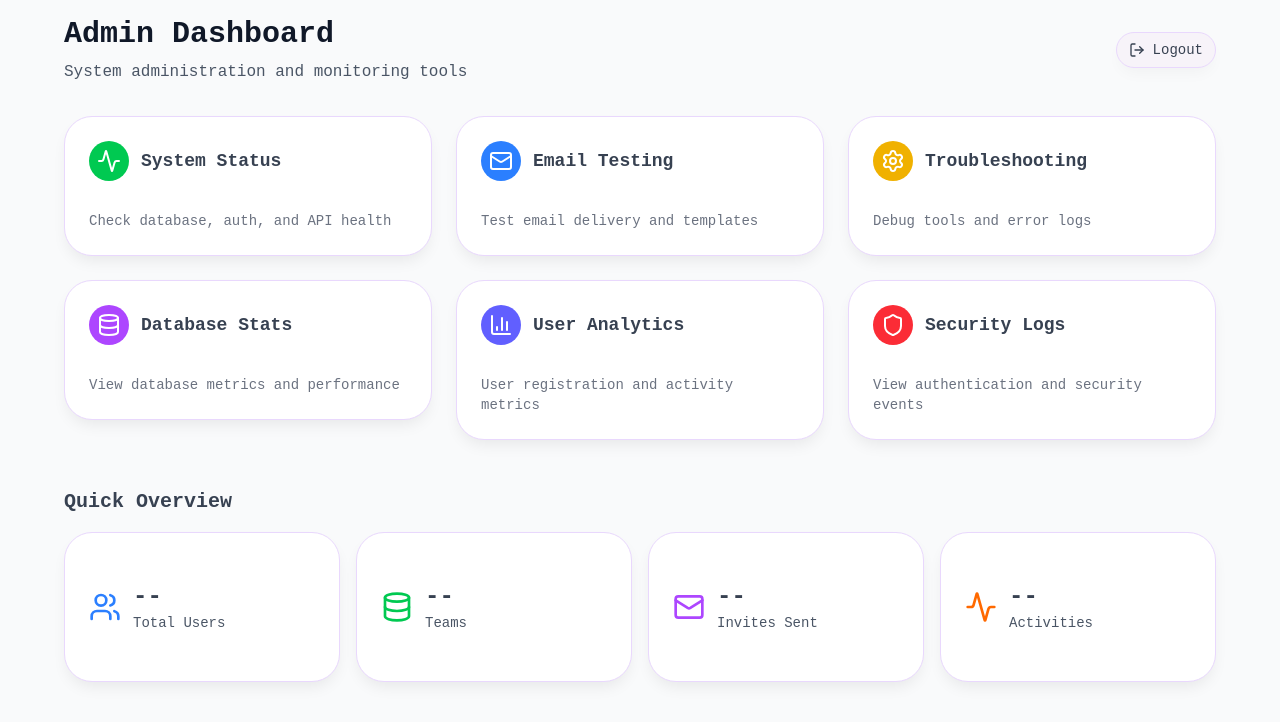
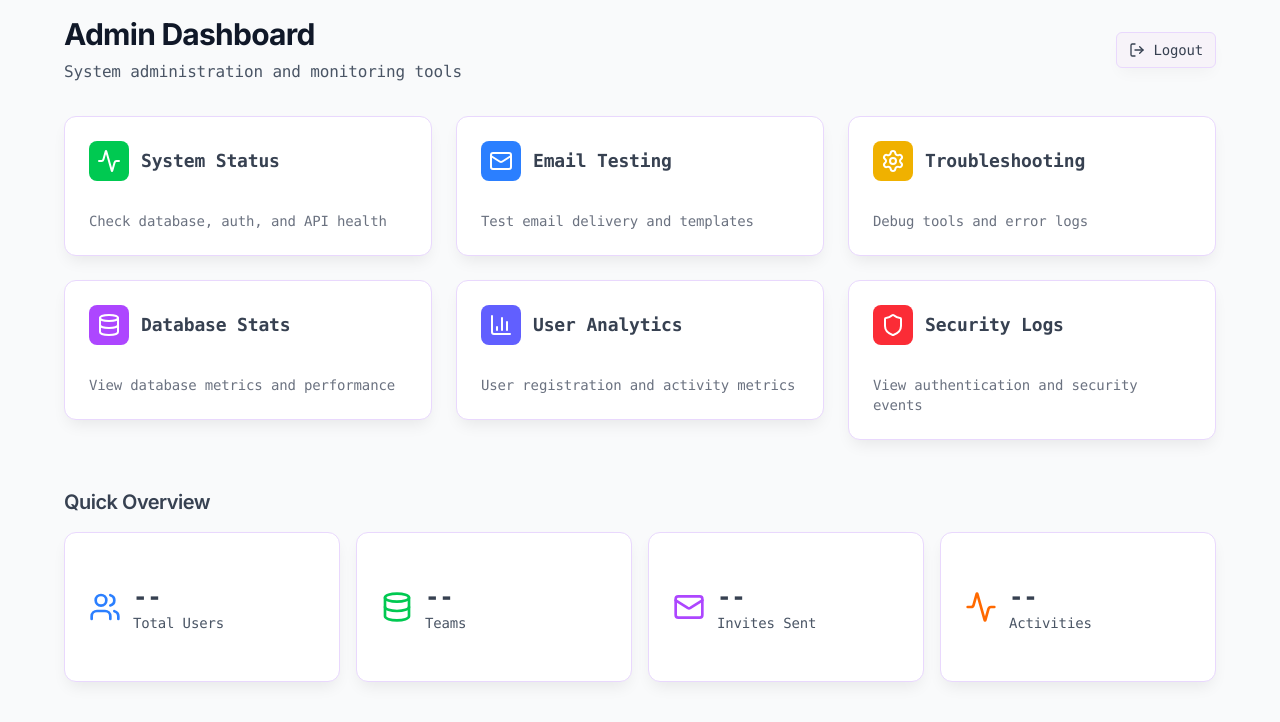
Before and after one commit to certainlyMohneeesh/nesternity, a Next.js app: page /admin/dashboard in a window 1280 px wide. Shown: the top 722 px of the page. Built offline with nearby package versions, Linux system fonts and the light colour scheme.

Commit message:
changed the font style to Inter

```diff
--- a/src/styles/globals.css
+++ b/src/styles/globals.css
@@ -6,8 +6,8 @@
 @theme inline {
   --color-background: var(--background);
   --color-foreground: var(--foreground);
-  --font-sans: Open Sans, sans-serif;
-  --font-mono: IBM Plex Mono, monospace;
+  --font-sans: "Inter", ui-sans-serif, system-ui, -apple-system, BlinkMacSystemFont, "Segoe UI", Roboto, "Helvetica Neue", Arial, "Noto Sans", sans-serif, "Apple Color Emoji", "Segoe UI Emoji", "Segoe UI Symbol", "Noto Color Emoji";
+  --font-mono: "JetBrains Mono", ui-monospace, SFMono-Regular, "SF Mono", Consolas, "Liberation Mono", Menlo, monospace;
   --color-sidebar-ring: var(--sidebar-ring);
   --color-sidebar-border: var(--sidebar-border);
   --color-sidebar-accent-foreground: var(--sidebar-accent-foreground);
@@ -41,14 +41,14 @@
   --radius-md: calc(var(--radius) - 2px);
   --radius-lg: var(--radius);
   --radius-xl: calc(var(--radius) + 4px);
-  --font-serif: Source Serif 4, serif;
-  --radius: 1.5rem;
+  --font-serif: "Inter", ui-serif, Georgia, Cambria, "Times New Roman", Times, serif;
+  --radius: 0.5rem;
   --tracking-tighter: calc(var(--tracking-normal) - 0.05em);
   --tracking-tight: calc(var(--tracking-normal) - 0.025em);
   --tracking-wide: calc(var(--tracking-normal) + 0.025em);
   --tracking-wider: calc(var(--tracking-normal) + 0.05em);
   --tracking-widest: calc(var(--tracking-normal) + 0.1em);
-  --tracking-normal: var(--tracking-normal);
+  --tracking-normal: -0.01em;
   --shadow-2xl: var(--shadow-2xl);
   --shadow-xl: var(--shadow-xl);
   --shadow-lg: var(--shadow-lg);
@@ -69,7 +69,7 @@
 }
 
 :root {
-  --radius: 1.5rem;
+  --radius: 0.5rem;
   --background: oklch(0.9689 0.0090 314.7819);
   --foreground: oklch(0.3729 0.0306 259.7328);
   --card: oklch(1.0000 0 0);
@@ -102,16 +102,16 @@
   --sidebar-border: oklch(0.9073 0.0530 306.0902);
   --sidebar-ring: oklch(0.7090 0.1592 293.5412);
   --destructive-foreground: oklch(1.0000 0 0);
-  --font-sans: Open Sans, sans-serif;
-  --font-serif: Source Serif 4, serif;
-  --font-mono: IBM Plex Mono, monospace;
+  --font-sans: "Inter", ui-sans-serif, system-ui, -apple-system, BlinkMacSystemFont, "Segoe UI", Roboto, "Helvetica Neue", Arial, "Noto Sans", sans-serif;
+  --font-serif: "Inter", ui-serif, Georgia, Cambria, "Times New Roman", Times, serif;
+  --font-mono: "JetBrains Mono", ui-monospace, SFMono-Regular, "SF Mono", Consolas, "Liberation Mono", Menlo, monospace;
   --shadow-color: hsl(0 0% 0%);
   --shadow-opacity: 0.08;
   --shadow-blur: 16px;
   --shadow-spread: -4px;
   --shadow-offset-x: 0px;
   --shadow-offset-y: 8px;
-  --letter-spacing: 0em;
+  --letter-spacing: -0.01em;
   --spacing: 0.25rem;
   --shadow-2xs: 0px 8px 16px -4px hsl(0 0% 0% / 0.04);
   --shadow-xs: 0px 8px 16px -4px hsl(0 0% 0% / 0.04);
@@ -121,7 +121,7 @@
   --shadow-lg: 0px 8px 16px -4px hsl(0 0% 0% / 0.08), 0px 4px 6px -5px hsl(0 0% 0% / 0.08);
   --shadow-xl: 0px 8px 16px -4px hsl(0 0% 0% / 0.08), 0px 8px 10px -5px hsl(0 0% 0% / 0.08);
   --shadow-2xl: 0px 8px 16px -4px hsl(0 0% 0% / 0.20);
-  --tracking-normal: 0em;
+  --tracking-normal: -0.01em;
 }
 
 .dark {
@@ -157,17 +157,17 @@
   --sidebar-border: oklch(0.3416 0.0444 308.8496);
   --sidebar-ring: oklch(0.7874 0.1179 295.7538);
   --destructive-foreground: oklch(0.2161 0.0061 56.0434);
-  --radius: 1.5rem;
-  --font-sans: Open Sans, sans-serif;
-  --font-serif: Source Serif 4, serif;
-  --font-mono: IBM Plex Mono, monospace;
+  --radius: 0.5rem;
+  --font-sans: "Inter", ui-sans-serif, system-ui, -apple-system, BlinkMacSystemFont, "Segoe UI", Roboto, "Helvetica Neue", Arial, "Noto Sans", sans-serif;
+  --font-serif: "Inter", ui-serif, Georgia, Cambria, "Times New Roman", Times, serif;
+  --font-mono: "JetBrains Mono", ui-monospace, SFMono-Regular, "SF Mono", Consolas, "Liberation Mono", Menlo, monospace;
   --shadow-color: hsl(0 0% 0%);
   --shadow-opacity: 0.08;
   --shadow-blur: 16px;
   --shadow-spread: -4px;
   --shadow-offset-x: 0px;
   --shadow-offset-y: 8px;
-  --letter-spacing: 0em;
+  --letter-spacing: -0.01em;
   --spacing: 0.25rem;
   --shadow-2xs: 0px 8px 16px -4px hsl(0 0% 0% / 0.04);
   --shadow-xs: 0px 8px 16px -4px hsl(0 0% 0% / 0.04);
@@ -184,7 +184,24 @@
     @apply border-border outline-ring/50;
   }
   body {
-    @apply bg-background text-foreground;
+    @apply bg-background text-foreground font-sans;
     letter-spacing: var(--tracking-normal);
+    font-feature-settings: "cv02", "cv03", "cv04", "cv11";
+    text-rendering: optimizeLegibility;
+    -webkit-font-smoothing: antialiased;
+    -moz-osx-font-smoothing: grayscale;
+  }
+
+  h1, h2, h3, h4, h5, h6 {
+    @apply font-sans;
+    letter-spacing: -0.025em;
+  }
+
+  input, textarea, select {
+    @apply font-sans;
+  }
+
+  code, pre {
+    @apply font-mono;
   }
 }
--- a/src/styles/tailwind.config.ts
+++ /dev/null
@@ -1,24 +0,0 @@
-import type { Config } from "tailwindcss";
-
-const config: Config = {
-  content: [
-    "./app/**/*.{ts,tsx,js,jsx}",
-    "./components/**/*.{ts,tsx,js,jsx}",
-    "./src/**/*.{ts,tsx,js,jsx}",
-  ],
-  theme: {
-    extend: {
-      fontFamily: {
-        mono: ["ui-monospace", "SFMono-Regular", "Menlo", "Monaco", "Consolas", "Liberation Mono", "Courier New", "monospace"],
-      },
-      colors: {
-        background: "var(--background)",
-        foreground: "var(--foreground)",
-        primary: "var(--primary)",
-        "muted-foreground": "var(--muted-foreground)",
-      },
-    },
-  },
-  plugins: [],
-};
-export default config;
```
